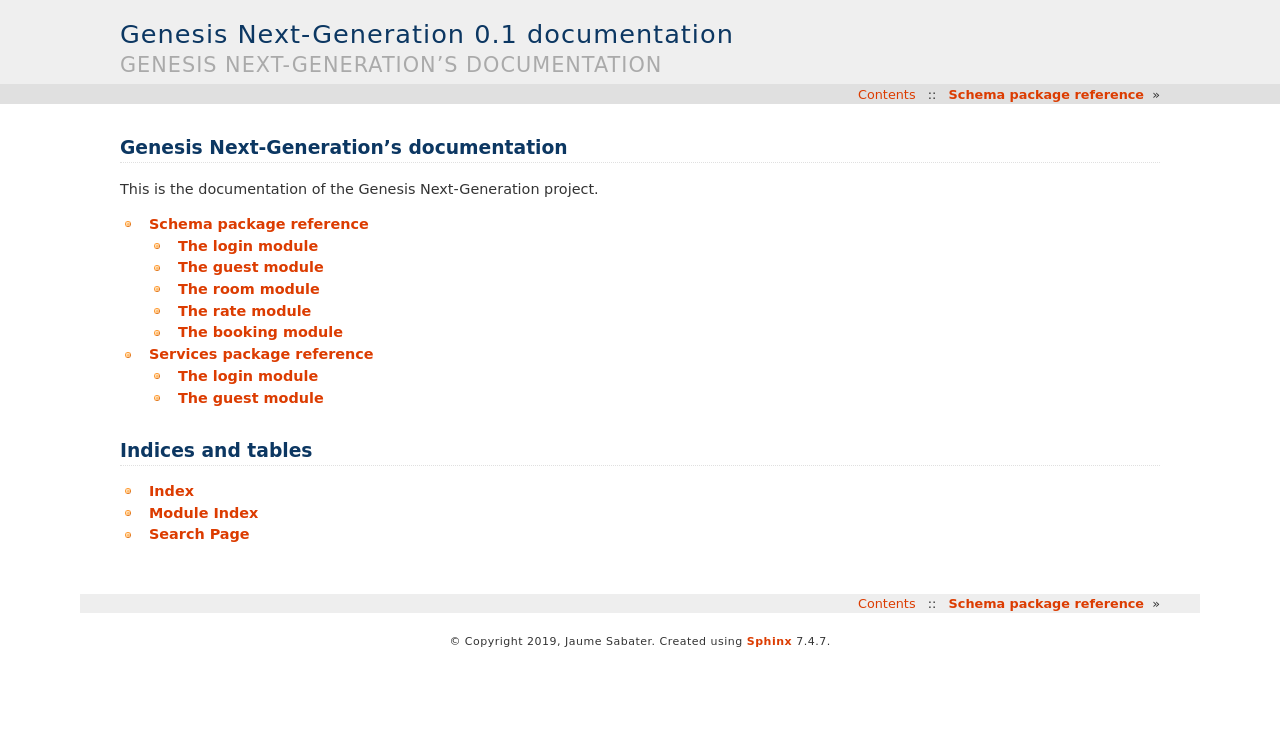
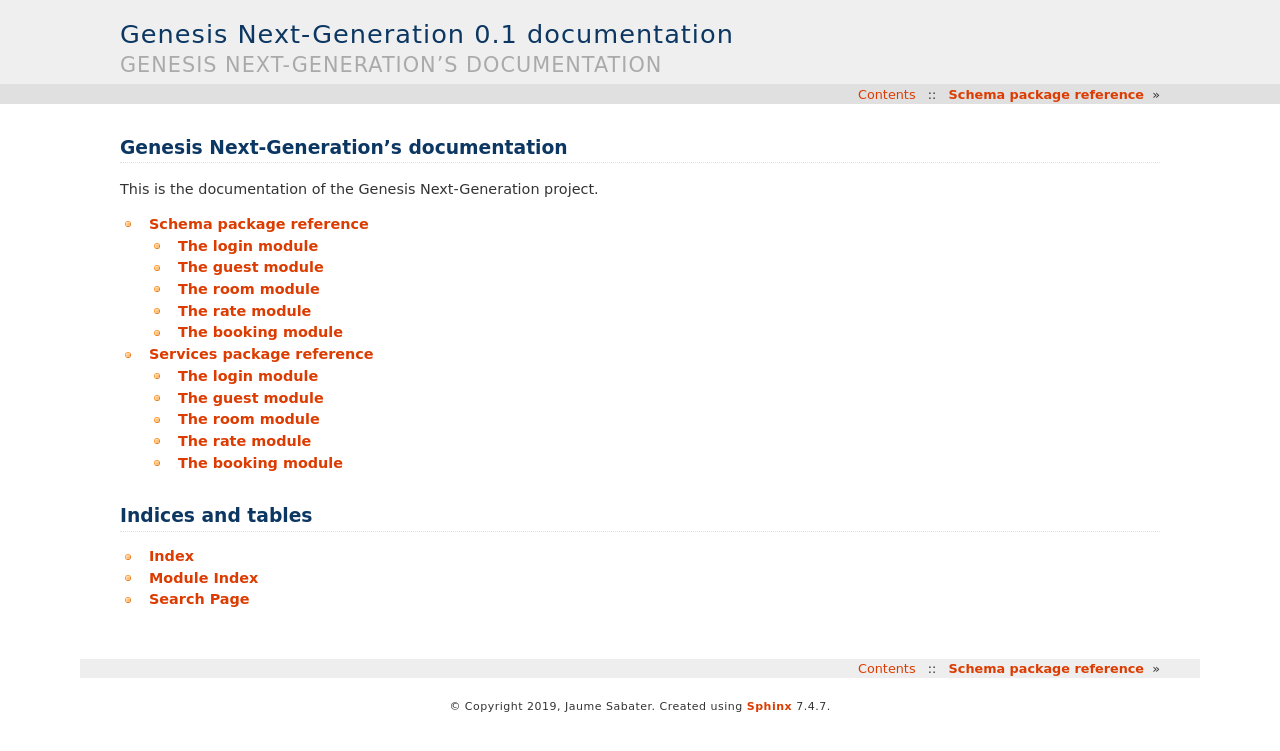
Before and after one commit to jsabater/genesisng, a Sphinx documentation site: the page built from docs/index.rst, in a window 1280 px wide. Shown: the top 751 px of the page. Built offline with Sphinx 7.4.7, drawn with Linux system fonts in a browser that asks for light colours; formulas are drawn with MathJax 3.

Commit message:
Added room, rate and booking service modules.

```diff
--- a/docs/services.rst
+++ b/docs/services.rst
@@ -23,3 +23,21 @@ The guest module
 
 .. automodule:: genesisng.services.guest
    :members:
+
+The room module
+---------------
+
+.. automodule:: genesisng.services.room
+   :members:
+
+The rate module
+---------------
+
+.. automodule:: genesisng.services.rate
+   :members:
+
+The booking module
+------------------
+
+.. automodule:: genesisng.services.booking
+   :members:
```
